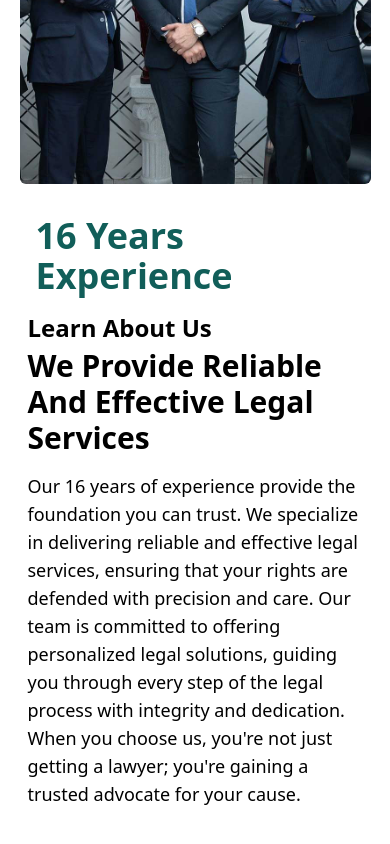
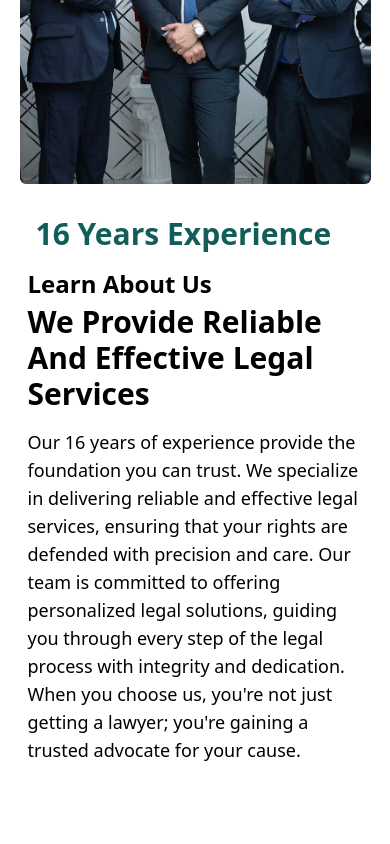
Before and after one commit to bhanudova02/lawyer-portfolio, a React (Vite) app: page / in a window 390 px wide. Shown: the part 695-1539 px from the top of the page. Built offline with nearby package versions, Linux system fonts and the light colour scheme.

Commit message:
text size changes added

```diff
--- a/src/components/Experience.jsx
+++ b/src/components/Experience.jsx
@@ -7,7 +7,7 @@ export default function Experience() {
                 </div>
                 <div className="w-full lg:w-[60%] relative">
                     <div className="bg-white w-fit p-4 rounded-xl ms-0 lg:-ms-40 mt-4 " >
-                        <h2 className="text-4xl font-bold text-teal-800">16 Years Experience</h2>
+                        <h2 className="text-3xl md:text-4xl font-bold text-teal-800">16 Years Experience</h2>
                     </div>
                     <div className="lg:absolute bottom-0 px-2 lg:px-6">
                         <h6 className="font-semibold text-2xl">Learn About Us</h6>
```
